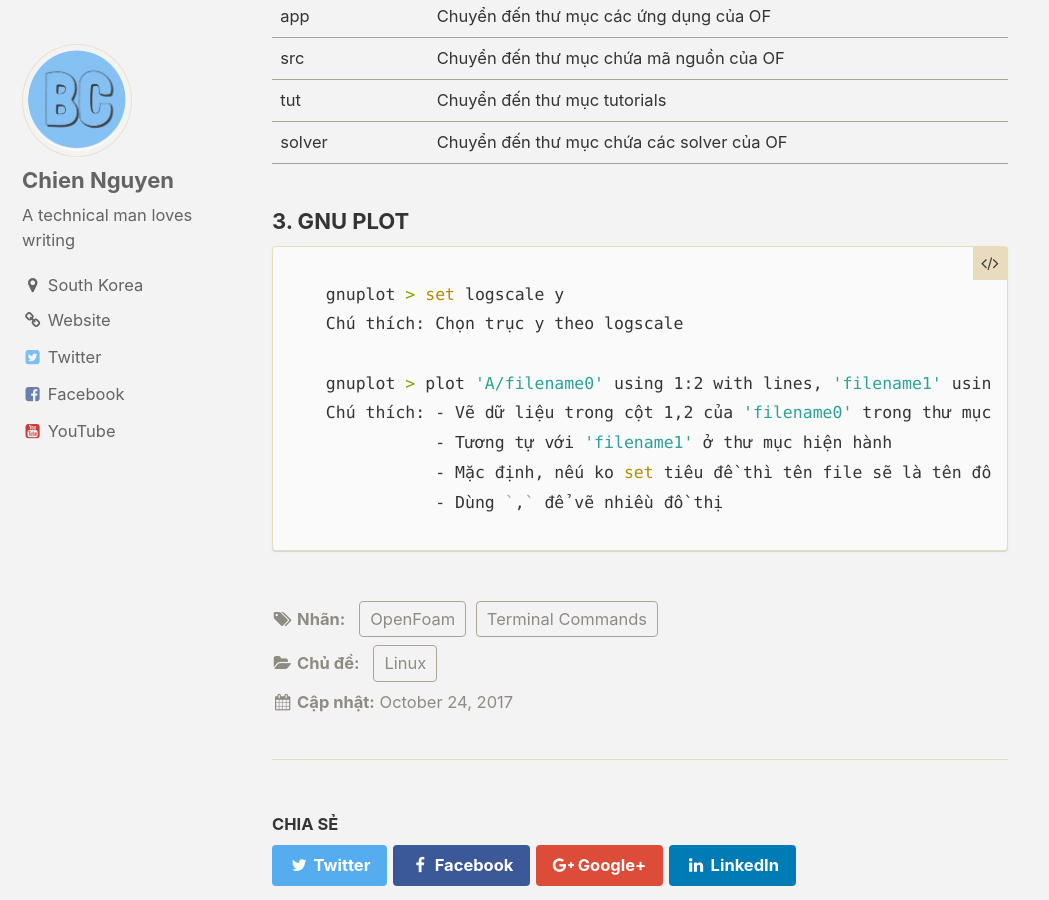
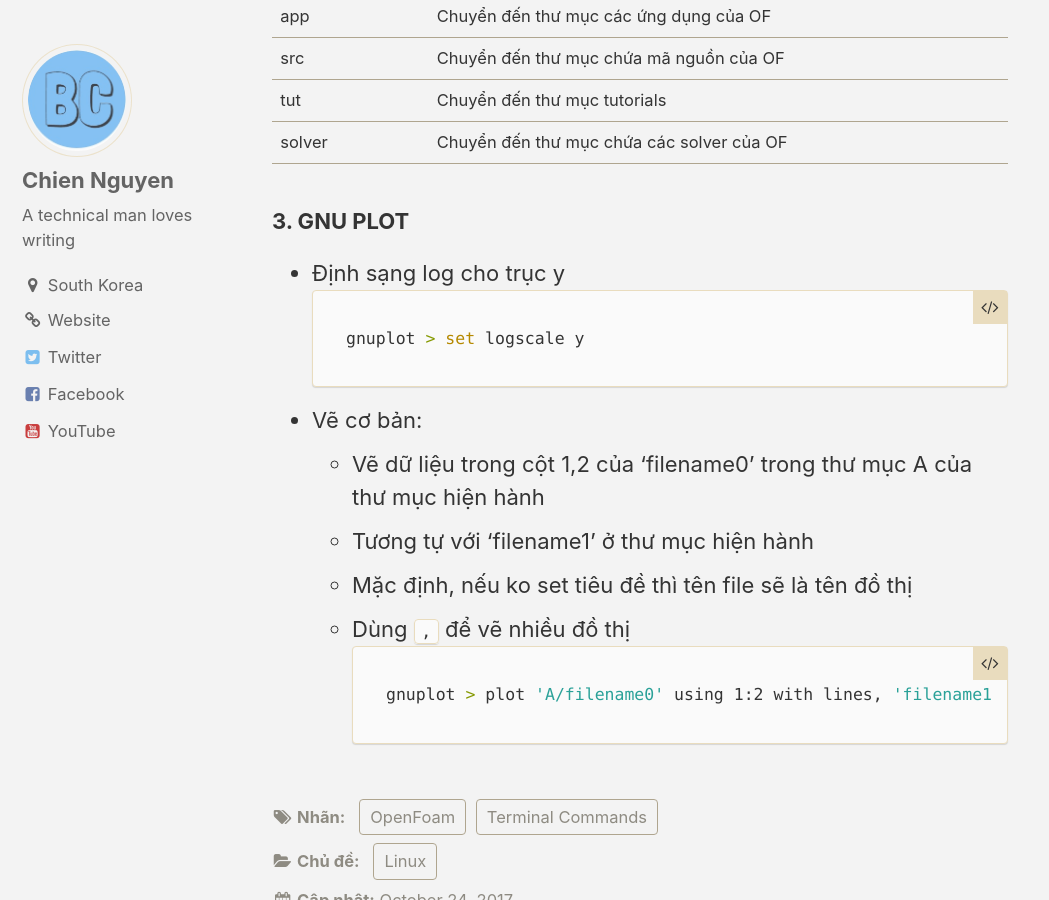
Before and after one commit to chienfm/chienfm.github.io, a Jekyll site: the page built from _posts/2017-10-10-Các-lệnh-Linux-thông-dụng.md, in a window 1280 px wide and 900 px high, scrolled down 2492 px. Shown: the whole window, without its empty margins (0-1049 px from the left). Built offline with Jekyll 4.4.1, drawn with Linux system fonts in a browser that asks for light colours; nearby versions of some CDN libraries; comment, search, counter and statistics services are not loaded.

Commit message:
Update Content

````diff
--- a/_posts/2017-10-10-Các-lệnh-Linux-thông-dụng.md
+++ b/_posts/2017-10-10-Các-lệnh-Linux-thông-dụng.md
@@ -38,30 +38,30 @@ Bài viết này tập hợp các lệnh thông dụng và hữu ích khi làm v
 
 * <kbd> PS1='\u:\W\$ ' </kbd> : Rút gọn đường dẫn hiển thị ở command line. Thông tin chi tiết hơn có thể xem [tại đây](http://www.linuxselfhelp.com/howtos/Bash-Prompt/Bash-Prompt-HOWTO-2.html)
     * Example
-        ```bash
-        root@root:/a/b/c/d/e$ PS1='\u:\W\$ '
-        root@root:e$
-        ```
+      ```bash
+      root@root:/a/b/c/d/e$ PS1='\u:\W\$ '
+      root@root:e$
+      ```
 
 
 ### 2. OpenFOAM
 
 #### 2.1 Tìm kiếm file và thư mục
 
-| Command                                   | Ý nghĩa                                                            |
-| ---------------------------------------   | ------------------------------------------------------------------ |
-| find $FOAM_SRC                            | Liệt kê file, folder, đường dẫn trong thư mục nguồn                |
-| find $FOAM_SRC -name fvMesh.H             | Liệt kê file và đường dẫn có tên *fvMesh* trong thư mục nguồn      |
-| find $FOAM_SRC -name fvMesh.H -type f     | Liệt kê tất cả file có tên *fvMesh* trong thư mục nguồn            |
-| find $FOAM_SRC -name fvMesh.H -type l     | Liệt kê đường dẫn của file có tên *fvMesh* trong thư mục nguồn     |
-| find $FOAM_SRC -name "\*.[CH]" -type f    | Liệt kê tất cả file .H hoặc .C trong thư mục nguồn                 |
+| Command                                       | Ý nghĩa                                                            |
+| ----------------------------------------------| ------------------------------------------------------------------ |
+| find $FOAM_SRC                                | Liệt kê file, folder, đường dẫn trong thư mục nguồn                |
+| find $FOAM_SRC -name fvMesh.H                 | Liệt kê file và đường dẫn có tên *fvMesh* trong thư mục nguồn      |
+| find $FOAM_SRC -name fvMesh.H -type f         | Liệt kê tất cả file có tên *fvMesh* trong thư mục nguồn            |
+| find $FOAM_SRC -name fvMesh.H -type l         | Liệt kê đường dẫn của file có tên *fvMesh* trong thư mục nguồn     |
+| find $FOAM_SRC -name "\*.[CH]" -type f        | Liệt kê tất cả file .H hoặc .C trong thư mục nguồn                 |
 
 
 #### 2.2 Các lệnh nâng cao
   - Tìm kiếm một chuỗi trong file. Lệnh dưới đây tìm kiếm từ khóa `slip` trong tất cả các file trong thư mục `tutorial`
-    ```bash
-    $> find $FOAM_TUTORIALS -type f | xargs grep -sl 'slip'
-    ```
+```bash
+$> find $FOAM_TUTORIALS -type f | xargs grep -sl 'slip'
+```
 Note: [Tham khảo thêm](https://cfd.direct/openfoam/linux-guide/)
 
 #### 2.3 Shortcut (OpenFOAM alisas)
@@ -75,14 +75,16 @@ Note: [Tham khảo thêm](https://cfd.direct/openfoam/linux-guide/)
 | solver                                | Chuyển đến thư mục chứa các solver của OF                          |
 
 ### 3. GNU PLOT
+- Định sạng log cho trục y
+```bash
+gnuplot > set logscale y
+```
 
-  ```bash
-  gnuplot > set logscale y
-  Chú thích: Chọn trục y theo logscale
-
-  gnuplot > plot 'A/filename0' using 1:2 with lines, 'filename1' using 1:2 with lines
-  Chú thích: - Vẽ dữ liệu trong cột 1,2 của 'filename0' trong thư mục A của thư mục hiện hành
-             - Tương tự với 'filename1' ở thư mục hiện hành
-             - Mặc định, nếu ko set tiêu đề thì tên file sẽ là tên đồ thị
-             - Dùng `,` để vẽ nhiều đồ thị
-  ```
+- Vẽ cơ bản:
+  - Vẽ dữ liệu trong cột 1,2 của 'filename0' trong thư mục A của thư mục hiện hành
+  - Tương tự với 'filename1' ở thư mục hiện hành
+  - Mặc định, nếu ko set tiêu đề thì tên file sẽ là tên đồ thị
+  - Dùng `,` để vẽ nhiều đồ thị
+```bash
+gnuplot > plot 'A/filename0' using 1:2 with lines, 'filename1' using 1:2 with lines
+```
````
